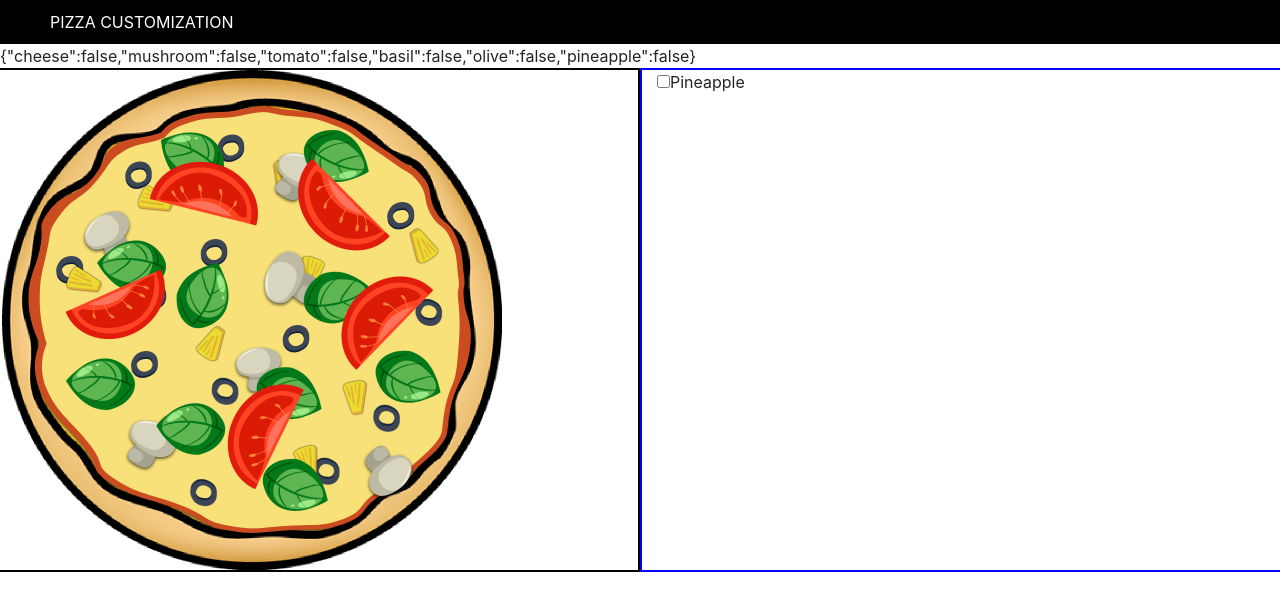
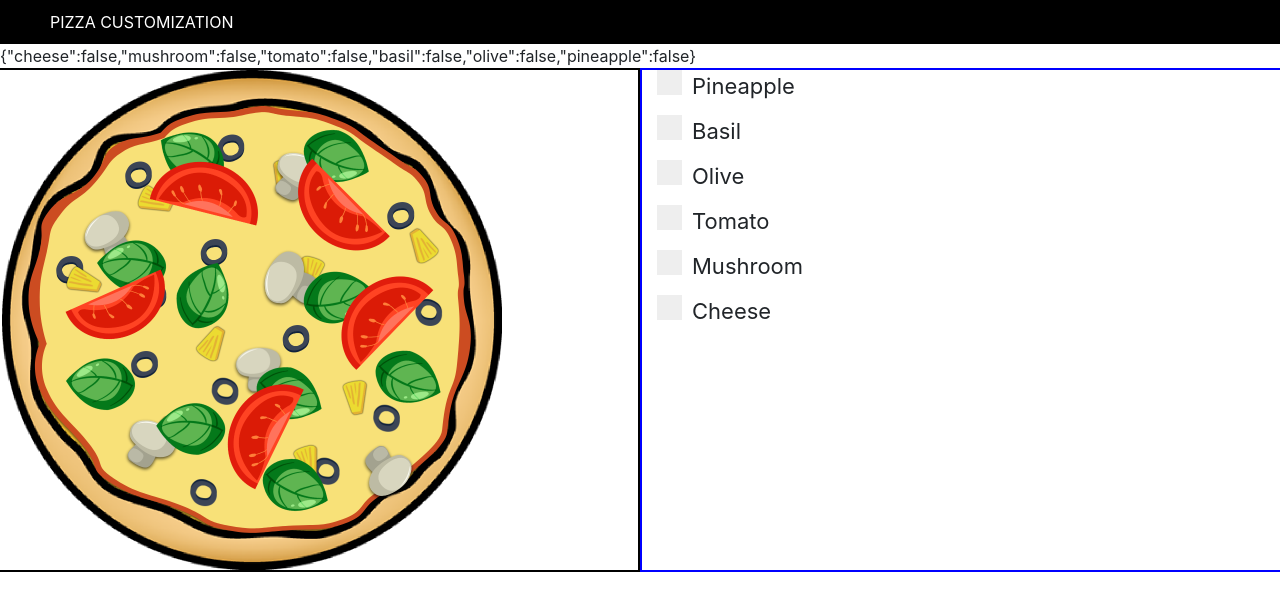
Before and after one commit to aalekh42/Pizza-Project-React-, a React (Create React App) app: page / in a window 1280 px wide. Shown: the top 610 px of the page. Built offline with nearby package versions, Linux system fonts and the light colour scheme.

Commit message:
Adding Styling for checkbox and mainly onChange event function

```diff
--- a/src/components/Customize.js
+++ b/src/components/Customize.js
@@ -11,12 +11,12 @@ import Mushroom from '../assets/Mushroom.png';
 
 export default function Customize({ingredients,setIngredients}){
 
-    const changeIngredient=(name)=> {
-        let newIngredients = JSON.parse(JSON.stringify(ingredients));//Creating copy for mutating further since it is immutable.
-        //toggle that ingredient
-        newIngredients[name] =!newIngredients[name]
+    const onChange = (event, name) => {
+
+        let newIngredients = JSON.parse(JSON.stringify(ingredients));
+        newIngredients[name] = event;
         setIngredients(newIngredients);
-    }
+      };
 return(
     <>
         {JSON.stringify(ingredients)}
@@ -33,8 +33,66 @@ return(
                 </div>
             </div>
             <div className="col" style={{border:"2px solid blue"}}>
-                <input type="checkbox" id="pineapple" name="pineapple" onChange={()=>changeIngredient('pineapple')}/>
-                <label for="pineapple">Pineapple</label>
+                <label class="container-checkbox">
+                  Pineapple
+                    <input
+                    type="checkbox"
+                    checked={ingredients["pineapple"]}
+                    onChange={(event)=>
+                                onChange(event.currentTarget.checked,"pineapple")}
+                    />
+                    <span className="checkmark"></span>
+                </label>
+                <label class="container-checkbox">
+                  Basil
+                    <input
+                    type="checkbox"
+                    checked={ingredients["basil"]}
+                    onChange={(event)=>
+                                onChange(event.currentTarget.checked,"basil")}
+                    />
+                    <span className="checkmark"></span>
+                </label>
+                <label class="container-checkbox">
+                  Olive
+                    <input
+                    type="checkbox"
+                    checked={ingredients["olive"]}
+                    onChange={(event)=>
+                                onChange(event.currentTarget.checked,"olive")}
+                    />
+                    <span className="checkmark"></span>
+                </label>
+                <label class="container-checkbox">
+                  Tomato
+                    <input
+                    type="checkbox"
+                    checked={ingredients["tomato"]}
+                    onChange={(event)=>
+                                onChange(event.currentTarget.checked,"tomato")}
+                    />
+                    <span className="checkmark"></span>
+                </label>
+                <label class="container-checkbox">
+                  Mushroom
+                    <input
+                    type="checkbox"
+                    checked={ingredients["mushoom"]}
+                    onChange={(event)=>
+                                onChange(event.currentTarget.checked,"mushroom")}
+                    />
+                    <span className="checkmark"></span>
+                </label>
+                <label class="container-checkbox">
+                  Cheese
+                    <input
+                    type="checkbox"
+                    checked={ingredients["cheese"]}
+                    onChange={(event)=>
+                                onChange(event.currentTarget.checked,"cheese")}
+                    />
+                    <span className="checkmark"></span>
+                </label>
             </div>
         </div>
     </>
--- a/src/index.css
+++ b/src/index.css
@@ -5,3 +5,134 @@ body {
 .ingredients{
   position: absolute;
 }
+
+/* The container */
+.container-checkbox {
+  display: block;
+  position: relative;
+  padding-left: 35px;
+  margin-bottom: 12px;
+  cursor: pointer;
+  font-size: 22px;
+  -webkit-user-select: none;
+  -moz-user-select: none;
+  -ms-user-select: none;
+  user-select: none;
+}
+
+/* Hide the browser's default checkbox */
+.container-checkbox input {
+  position: absolute;
+  opacity: 0;
+  cursor: pointer;
+}
+
+/* Create a custom checkbox */
+.container-checkbox .checkmark {
+  position: absolute;
+  top: 0;
+  left: 0;
+  height: 25px;
+  width: 25px;
+  background-color: #eee;
+}
+
+/* On mouse-over, add a grey background color */
+.container-checkbox:hover input ~ .checkmark {
+  background-color: #ccc;
+}
+
+/* When the checkbox is checked, add a blue background */
+.container-checkbox input:checked ~ .checkmark {
+  background-color: #2196F3;
+}
+
+/* Create the checkmark/indicator (hidden when not checked) */
+.container-checkbox .checkmark:after {
+  content: "";
+  position: absolute;
+  display: none;
+}
+
+/* Show the checkmark when checked */
+.container-checkbox input:checked ~ .checkmark:after {
+  display: block;
+}
+
+/* Style the checkmark/indicator */
+.container-checkbox .checkmark:after {
+  left: 9px;
+  top: 5px;
+  width: 5px;
+  height: 10px;
+  border: solid white;
+  border-width: 0 3px 3px 0;
+  -webkit-transform: rotate(45deg);
+  -ms-transform: rotate(45deg);
+  transform: rotate(45deg);
+}
+
+
+/* The container */
+.container-radio {
+  display: block;
+  position: relative;
+  padding-left: 35px;
+  margin-bottom: 12px;
+  cursor: pointer;
+  font-size: 22px;
+  -webkit-user-select: none;
+  -moz-user-select: none;
+  -ms-user-select: none;
+  user-select: none;
+}
+
+/* Hide the browser's default radio button */
+.container-radio input {
+  position: absolute;
+  opacity: 0;
+  cursor: pointer;
+}
+
+/* Create a custom radio button */
+.container-radio .checkmark {
+  position: absolute;
+  top: 0;
+  left: 0;
+  height: 25px;
+  width: 25px;
+  background-color: #eee;
+  border-radius: 50%;
+}
+
+/* On mouse-over, add a grey background color */
+.container-radio:hover input ~ .checkmark {
+  background-color: #ccc;
+}
+
+/* When the radio button is checked, add a blue background */
+.container-radio input:checked ~ .checkmark {
+  background-color: #2196F3;
+}
+
+/* Create the indicator (the dot/circle - hidden when not checked) */
+.container-radio .checkmark:after {
+  content: "";
+  position: absolute;
+  display: none;
+}
+
+/* Show the indicator (dot/circle) when checked */
+.container-radio input:checked ~ .checkmark:after {
+  display: block;
+}
+
+/* Style the indicator (dot/circle) */
+.container-radio .checkmark:after {
+ top: 9px;
+left: 9px;
+width: 8px;
+height: 8px;
+border-radius: 50%;
+background: white;
+}
```
Also changed, not shown: 2 other files (tests, documents, lock files or other folders).
